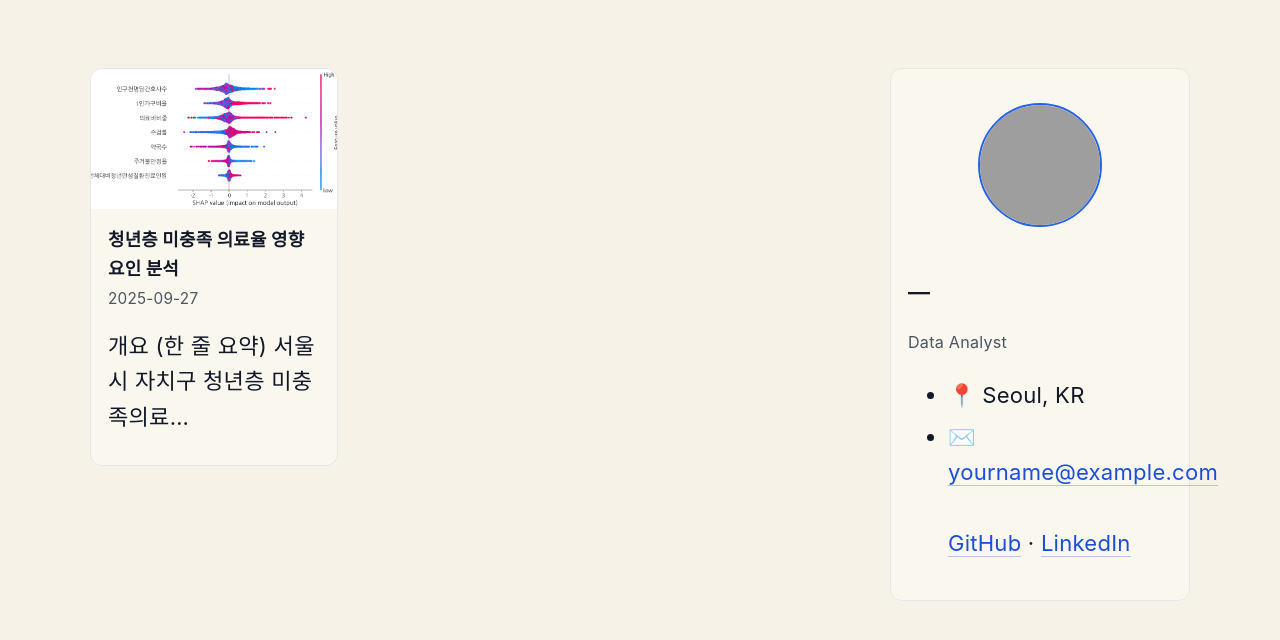
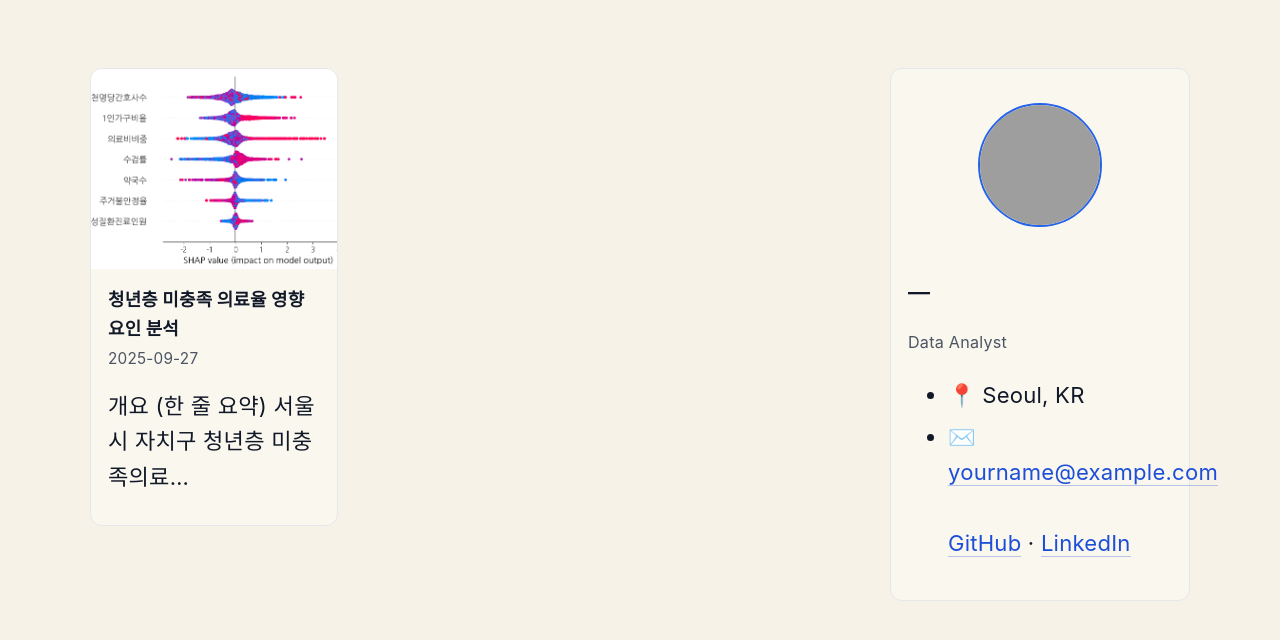
Before and after one commit to yeonglan/yeonglan.github.io, a Jekyll site: the page built from index.md, in a window 1280 px wide. Shown: the top 640 px of the page. Built offline with Jekyll 4.4.1, drawn with Linux system fonts in a browser that asks for light colours; some web fonts are replaced; grey boxes are pictures that could not be loaded.

Commit message:
Update custom.scss

```diff
--- a/_sass/custom.scss
+++ b/_sass/custom.scss
@@ -23,7 +23,7 @@ h1{ border-bottom:2px solid var(--border); padding-bottom:.4rem; }
 /* 갤러리 카드 */
 .gallery{ display:grid; grid-template-columns:repeat(auto-fill,minmax(220px,1fr)); gap:16px; }
 .card{ display:block; background:var(--bg-soft); border:1px solid var(--border); border-radius:12px; overflow:hidden; color:inherit; }
-.card img{ width:100%; height:140px; object-fit:cover; display:block; }
+.card img{ width:400%; height:200px; object-fit:cover; display:block; }
 .card .meta{ padding:.75rem 1rem; }
 .card .meta h4{ margin:.25rem 0 .25rem; font-size:1.05rem; }
 .card time{ display:block; color:var(--muted); font-size:.9rem; }
```
